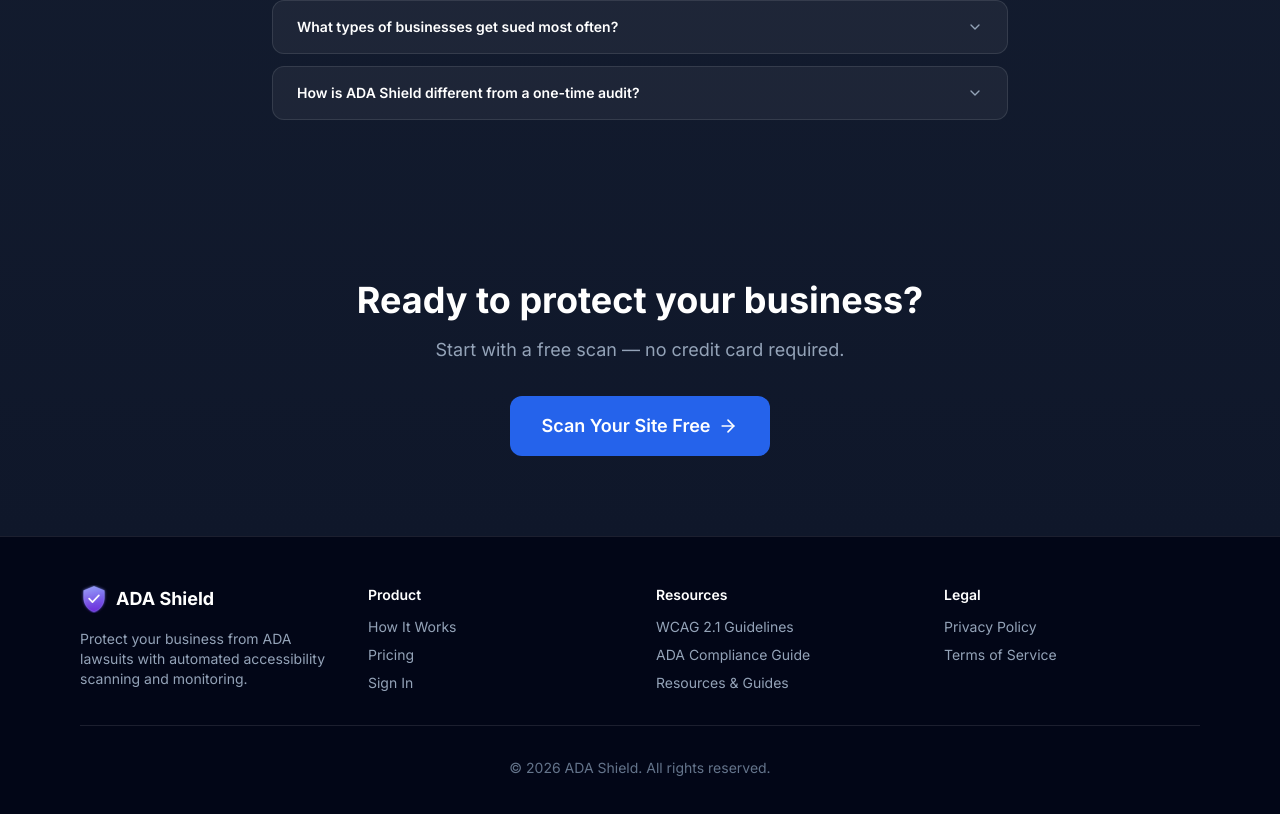
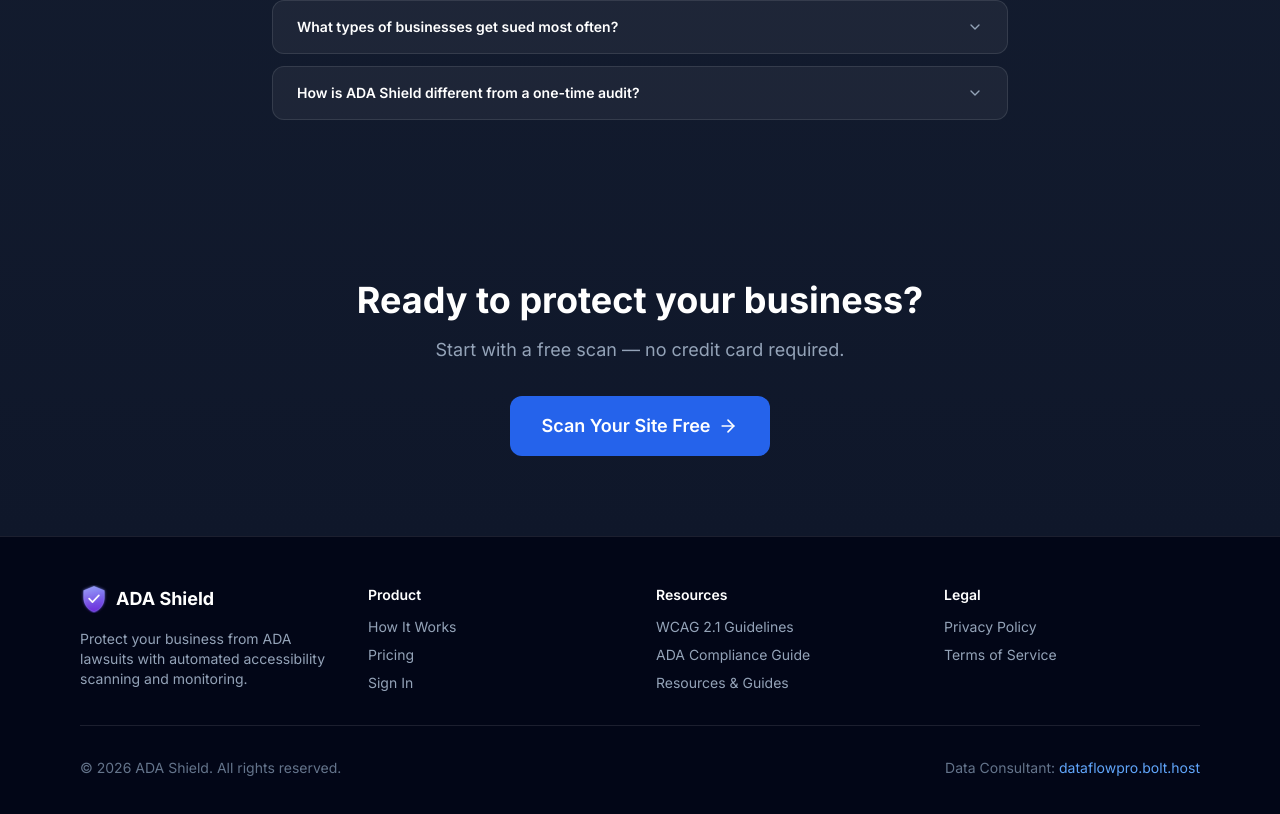
Before and after one commit to AutomateStack/ADA-Shield, a Next.js app in the folder packages/dashboard/: page / in a window 1280 px wide. Shown: the part 4564-5378 px from the top of the page. Built offline with nearby package versions, Linux system fonts and the light colour scheme; no server answers.

Commit message:
feat(dashboard): alert-colored violation explanations and Data Consultant footer link

```diff
--- a/packages/dashboard/src/components/scan/violation-card.tsx
+++ b/packages/dashboard/src/components/scan/violation-card.tsx
@@ -32,11 +32,27 @@
   const [expanded, setExpanded] = useState(index === 0);
   const [copiedIndex, setCopiedIndex] = useState<number | null>(null);
 
-  const impactStyles: Record<string, { bg: string; text: string; icon: string }> = {
-    critical: { bg: 'bg-red-500/20', text: 'text-red-300', icon: 'text-red-400' },
-    serious: { bg: 'bg-orange-500/20', text: 'text-orange-300', icon: 'text-orange-400' },
-    moderate: { bg: 'bg-yellow-500/20', text: 'text-yellow-300', icon: 'text-yellow-400' },
-    minor: { bg: 'bg-blue-500/20', text: 'text-blue-300', icon: 'text-blue-400' },
+  const impactStyles: Record<string, { bg: string; text: string; icon: string; alertBg: string; alertText: string; alertBorder: string; cardBorder: string }> = {
+    critical: {
+      bg: 'bg-red-500/20', text: 'text-red-300', icon: 'text-red-400',
+      alertBg: 'bg-red-950/50', alertText: 'text-red-200', alertBorder: 'border-l-4 border-l-red-500 border-b border-red-500/20',
+      cardBorder: 'border-l-4 border-l-red-500',
+    },
+    serious: {
+      bg: 'bg-orange-500/20', text: 'text-orange-300', icon: 'text-orange-400',
+      alertBg: 'bg-orange-950/50', alertText: 'text-orange-200', alertBorder: 'border-l-4 border-l-orange-500 border-b border-orange-500/20',
+      cardBorder: 'border-l-4 border-l-orange-500',
+    },
+    moderate: {
+      bg: 'bg-yellow-500/20', text: 'text-yellow-300', icon: 'text-yellow-400',
+      alertBg: 'bg-yellow-950/40', alertText: 'text-yellow-200', alertBorder: 'border-l-4 border-l-yellow-500 border-b border-yellow-500/20',
+      cardBorder: 'border-l-4 border-l-yellow-500',
+    },
+    minor: {
+      bg: 'bg-blue-500/20', text: 'text-blue-300', icon: 'text-blue-400',
+      alertBg: 'bg-blue-950/30', alertText: 'text-blue-200', alertBorder: 'border-l-4 border-l-blue-500 border-b border-blue-500/20',
+      cardBorder: 'border-l-4 border-l-blue-400',
+    },
   };
 
   const style = impactStyles[violation.impact] || impactStyles.minor;
@@ -107,7 +123,7 @@
           {/* Violation nodes */}
           <div className="space-y-4">
             {violation.affectedElements.map((element, elIndex) => (
-              <div key={elIndex} className="rounded-lg border border-white/10 overflow-hidden">
+              <div key={elIndex} className={`rounded-lg border border-white/10 overflow-hidden ${style.cardBorder}`}>
 
                 {/* Fix type badge */}
                 <div className="px-3 py-2 border-b border-white/5 flex items-center gap-2">
@@ -133,10 +149,11 @@
                   )}
                 </div>
 
-                {/* Plain-English explanation */}
-                <p className="px-3 py-2 text-slate-300 text-sm bg-white/5 border-b border-white/5">
-                  {element.explanation}
-                </p>
+                {/* Plain-English explanation — alert-coloured based on impact */}
+                <div className={`px-3 py-2.5 text-sm flex items-start gap-2 ${style.alertBg} ${style.alertBorder}`}>
+                  <AlertTriangle className={`h-4 w-4 flex-shrink-0 mt-0.5 ${style.icon}`} />
+                  <p className={`${style.alertText} leading-snug`}>{element.explanation}</p>
+                </div>
 
                 {/* Code diff (HTML violations only) */}
                 {element.showCodeDiff ? (
--- a/packages/dashboard/src/components/ui/footer.tsx
+++ b/packages/dashboard/src/components/ui/footer.tsx
@@ -89,8 +89,19 @@
           </div>
         </div>
 
-        <div className="mt-8 pt-8 border-t border-white/10 text-center text-sm text-slate-500">
-          &copy; {new Date().getFullYear()} ADA Shield. All rights reserved.
+        <div className="mt-8 pt-8 border-t border-white/10 flex flex-col sm:flex-row items-center justify-between gap-2 text-sm text-slate-500">
+          <span>&copy; {new Date().getFullYear()} ADA Shield. All rights reserved.</span>
+          <span>
+            Data Consultant:{' '}
+            <a
+              href="https://dataflowpro.bolt.host/"
+              target="_blank"
+              rel="noopener noreferrer"
+              className="text-brand-400 hover:text-brand-300 transition-colors"
+            >
+              dataflowpro.bolt.host
+            </a>
+          </span>
         </div>
       </div>
     </footer>
```
